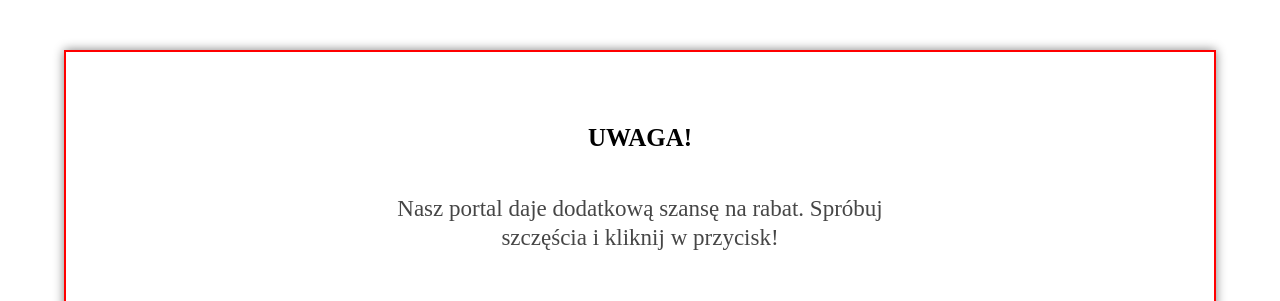
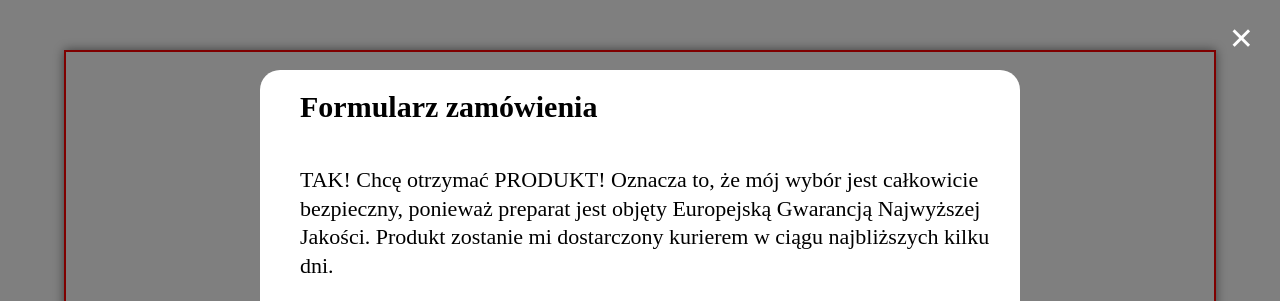
Before and after one commit to NataliaGie/Wheel-of-fortune, a website built with webpack: page index.html in a window 1280 px wide. Shown: the top 301 px of the page. Built offline with Linux system fonts and the light colour scheme.

Commit message:
working with modal

```diff
--- a/index.html
+++ b/index.html
@@ -1,5 +1,5 @@
 <!DOCTYPE html>
-<html lang="en">
+<html lang="pl">
 <head>
     <meta charset="UTF-8">
     <meta http-equiv="X-UA-Compatible" content="IE=edge">
@@ -28,9 +28,17 @@
         </div>
     </div>
     </div>
-    <div class="modal__disable" id="modal">
-        <div class="modal-window disabled">
+    <div class="modal__open" id="modal">
+        <div class="modal-window open">
+            <h5 class="modal-title">Formularz zamówienia</h5>
+            <p class="modal-paragraph">TAK! Chcę otrzymać PRODUKT! Oznacza to, że mój wybór jest całkowicie bezpieczny, ponieważ preparat
+                jest objęty Europejską Gwarancją Najwyższej Jakości. Produkt zostanie mi dostarczony kurierem w ciągu najbliższych kilku dni.
+            </p>
         </div>
+        <div class="close-button-wrapper">
+            <button class="cross-sign">&#10005;</button>
+        </div>
+    </div>
     </div>
     <script src="./dist/bundle.js"></script>
     <script src="https://cdn.jsdelivr.net/npm/party-js@latest/bundle/party.min.js"></script>
--- a/src/index.js
+++ b/src/index.js
@@ -5,7 +5,7 @@ const wheelContainer = document.querySelector(".wheelparts-container");
 const spinButton = document.getElementById("spin-button");
 const modal = document.getElementById("modal");
 const modalWindow = document.querySelector(".modal-window");
-const closeModalButton = document.querySelector(".close-button");
+const closeModalSign = document.querySelector(".cross-sign");
 
 const degreesOfRotate = ['655', '675', '1020', '1050', '1400', '1410', '1405', '1750', '1755'];
 let randomDegrees = degreesOfRotate[Math.floor(Math.random() * degreesOfRotate.length)];
@@ -32,4 +32,4 @@ function openModal () {
 
 wheelContainer.addEventListener('transitionend', openModal);
 wheelContainer.addEventListener('transitionend', function (e) { party.confetti(this) } );
-modal.addEventListener('click', closeModal);
+closeModalSign.addEventListener('click', closeModal);
--- a/src/style.css
+++ b/src/style.css
@@ -177,45 +177,71 @@ body {
     border-top-right-radius: 50px;
 }
 
+#modal {
+    position: absolute;
+    top: 0;
+    margin: 0;
+    width: 100vw;
+    min-height: 200%;
+    background-color: rgba(0, 0, 0, 0.5);
+}
+
 .modal__disable {
+    opacity: 0;
     z-index: -15;
-    position: absolute;
-    opacity: 0;
-    transition: opacity 400ms ease-out;
+    transition: all 800ms ease;
 }
 
 .modal__open {
-    position: absolute;
     z-index: 10;
-    top: 0;
-    margin: 0;
-    width: 100vw;
-    height: 120%;
-    background-color: rgba(0, 0, 0, 0.5);
     opacity: 1;
-    transition: all 300ms ease-in-out;
+    transition: opacity 400ms ease, transform 350ms 500ms ease;
 }
 
 .modal-window {
-    width: 600px;
-    height: 500px;
+    position: sticky;
+    top: 70px;
+    width: 760px;
+    height: 600px;
     background-color: white;
     border-radius: 20px;
-    margin: 50px auto 0;
     text-align: right;
+    margin: 0 auto;
+    padding-left: 40px;
+    display: flex;
+    flex-direction: column;
+    text-align: left;
 }
 
 .disabled {
     opacity: 0;
-    transform: scale(0.5);
-    transition: all 300ms 250ms ease;
-    z-index: -15;
+    transform: scale(0.6);
+    transition: opacity 250ms 250ms ease, transform 300ms 250ms ease;
 }
 
 .open {
     opacity: 1;
     transform: scale(1);
-    transition: all 350ms 500ms ease;
+    z-index: 20;
+    transition: opacity 250ms 500ms ease, transform 350ms 500ms ease;
+}
+
+.close-button-wrapper {
+    position: fixed;
+    top: 20px;
+    right: 20px;
+}
+
+.cross-sign {
+    position: sticky;
+    top: 20px;
+    right: 20px;
+    margin: 0;
+    background-color: transparent;
+    border: none;
+    font-size: 30px;
+    color: white;
+    cursor: pointer;
     z-index: 20;
 }
 
@@ -225,3 +251,13 @@ body {
         height: 400px;
     }
 }
+
+.modal-title {
+    font-size: 30px;
+    margin: 20px 0;
+}
+
+.modal-paragraph {
+    font-size: 22px;
+    line-height: 1.3;
+}
--- a/webpack.config.js
+++ b/webpack.config.js
@@ -1,6 +1,7 @@
 const path = require('path');
 
 module.exports = {
+  mode: 'development',
   entry: './src/index.js',
   output: {
     filename: 'bundle.js',
```
Also changed, not shown: dist/bundle.js.
